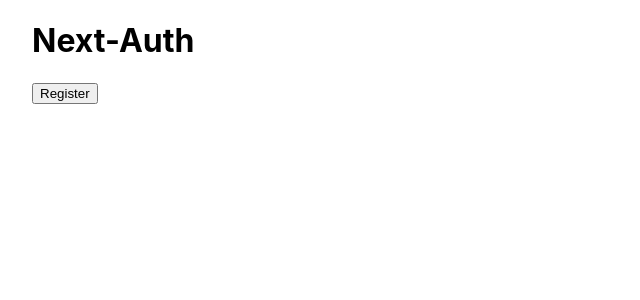
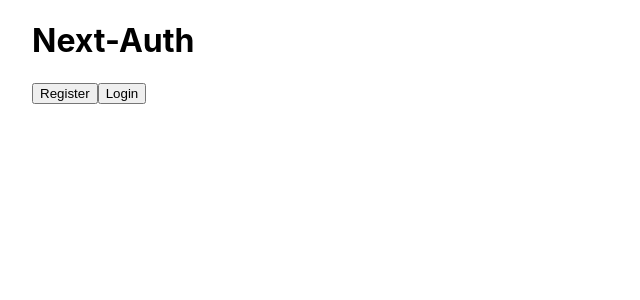
Before and after one commit to shararesadeghi/authentication-authorization-with-next-auth, a Next.js app in the folder project/: page / in a window 1280 px wide. Shown: the top 300 px of the page, without its empty margins (0-640 px from the left). Built offline with nearby package versions, Linux system fonts and the light colour scheme.

Commit message:
create create a signin page

```diff
--- a/project/pages/index.js
+++ b/project/pages/index.js
@@ -1,11 +1,16 @@
-import Link from 'next/link';
-import styles from '../styles/Home.module.css'
+import Link from "next/link";
+import styles from "../styles/Home.module.css";
 
 export default function Home() {
   return (
     <div className={styles.container}>
-    <h1>Next-Auth</h1>
-    <button><Link href="/signup">Register</Link></button>
+      <h1>Next-Auth</h1>
+      <button>
+        <Link href="/signup">Register</Link>
+      </button>
+      <button>
+        <Link href="/signin">Login</Link>
+      </button>
     </div>
-  )
+  );
 }
```
Also changed, not shown: project/pages/signin.js (added, +11 -0 lines).
